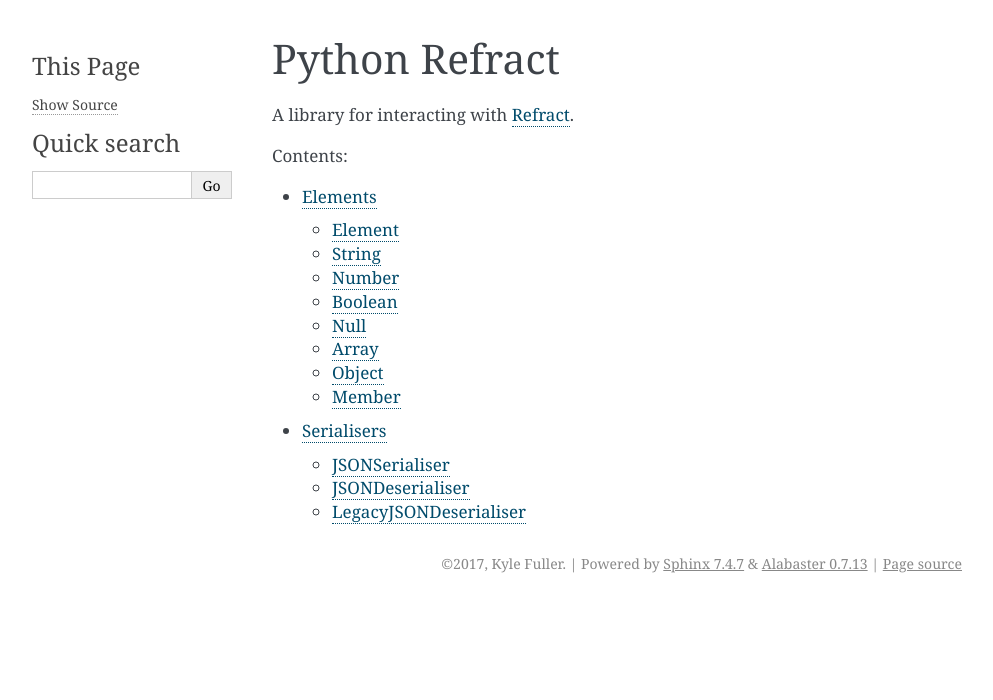
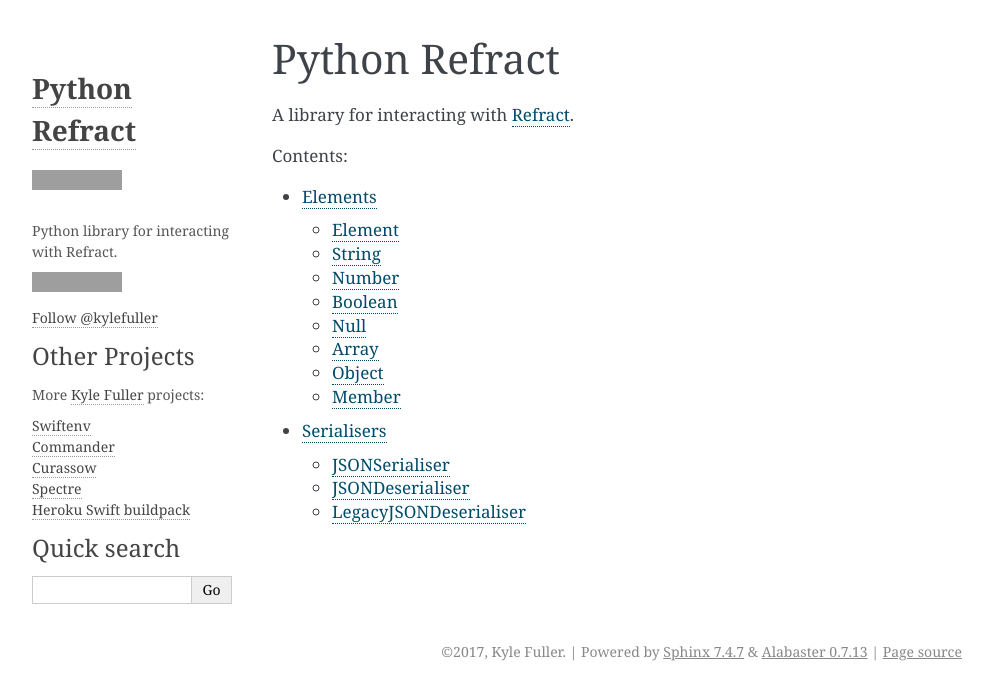
Before and after one commit to kylef/refract.py, a Sphinx documentation site: the page built from docs/index.rst, in a window 1280 px wide. Shown: the top 700 px of the page, without its empty margins (148-1141 px from the left). Built offline with Sphinx 7.4.7, drawn with Linux system fonts in a browser that asks for light colours; comment, search, counter and statistics services are not loaded; grey boxes are pictures that could not be loaded.

Commit message:
chore(docs): Add sidebar

```diff
--- /dev/null
+++ b/docs/_templates/sidebar_intro.html
@@ -0,0 +1,34 @@
+<h1><a href="/">Python Refract</a></h1>
+
+<p>
+  <iframe
+      src="https://ghbtns.com/github-btn.html?user=kylef&repo=refract.py&type=watch&count=true&size=large"
+      allowtransparency="true" frameborder="0" scrolling="0" width="200px" height="35px">
+  </iframe>
+</p>
+
+<p>Python library for interacting with Refract.</p>
+
+<div class="social">
+  <p>
+    <iframe
+      src="https://ghbtns.com/github-btn.html?user=kylef&type=follow&count=false"
+      allowtransparency="true" frameborder="0" scrolling="0" width="200" height="20">
+    </iframe>
+  </p>
+
+  <p>
+    <a href="https://twitter.com/kylefuller" class="twitter-follow-button" data-show-count="false">Follow @kylefuller</a> <script>!function(d,s,id){var js,fjs=d.getElementsByTagName(s)[0],p=/^http:/.test(d.location)?'http':'https';if(!d.getElementById(id)){js=d.createElement(s);js.id=id;js.src=p+'://platform.twitter.com/widgets.js';fjs.parentNode.insertBefore(js,fjs);}}(document, 'script', 'twitter-wjs');</script>
+  </p>
+</div>
+
+<h3>Other Projects</h3>
+
+<p>More <a href="https://fuller.li/">Kyle Fuller</a> projects:</p>
+<ul>
+  <li><a href="https://github.com/kylef/swiftenv">Swiftenv</a></li>
+  <li><a href="https://github.com/kylef/Commander">Commander</a></li>
+  <li><a href="https://curassow.fuller.li/">Curassow</a></li>
+  <li><a href="https://github.com/kylef/Spectre">Spectre</a></li>
+  <li><a href="https://github.com/kylef/heroku-buildpack-swift">Heroku Swift buildpack</a></li>
+</ul>
--- a/docs/conf.py
+++ b/docs/conf.py
@@ -97,6 +97,11 @@
 # so a file named "default.css" will overwrite the builtin "default.css".
 html_static_path = ['_static']
 
+html_sidebars = {
+    'index': ['sidebar_intro.html', 'searchbox.html'],
+    '**': ['sidebar_intro.html', 'localtoc.html', 'relations.html', 'searchbox.html'],
+}
+
 
 # -- Options for HTMLHelp output ------------------------------------------
 
```
